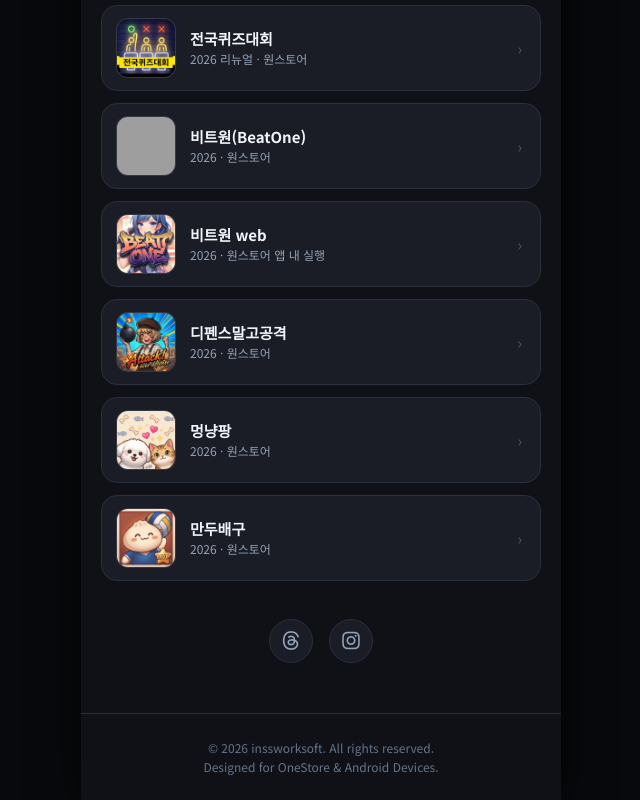
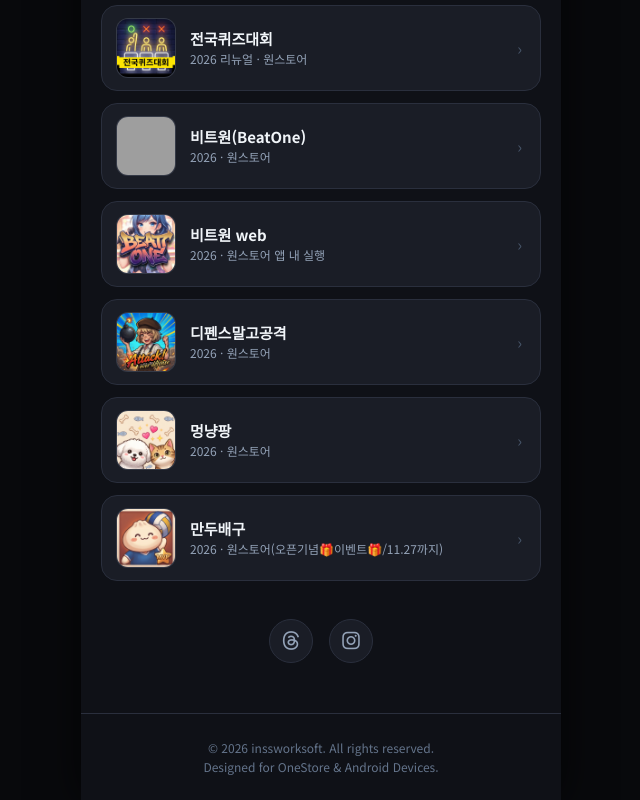
Before and after one commit to inssworksoft/inssworksoft.github.io, a plain HTML site: page index.html in a window 1280 px wide. Shown: the part 568-1368 px from the top of the page, without its empty margins (319-959 px from the left). Drawn offline with Linux system fonts and the light colour scheme; grey boxes are pictures that could not be loaded.

Commit message:
Update index.html

```diff
--- a/index.html
+++ b/index.html
@@ -401,7 +401,7 @@
                     <img src="images/icon_6.jpg" alt="만두배구" class="game-thumb" onerror="this.src='https://via.placeholder.com/60/2a2f3d/ffffff?text=GAME'">
                     <div class="game-info">
                         <div class="game-title">만두배구</div>
-                        <div class="game-meta">2026 · 원스토어</div>
+                        <div class="game-meta">2026 · 원스토어(오픈기념🎁이벤트🎁/11.27까지)</div>
                     </div>
                     <div class="item-arrow">›</div>
                 </a>
```
